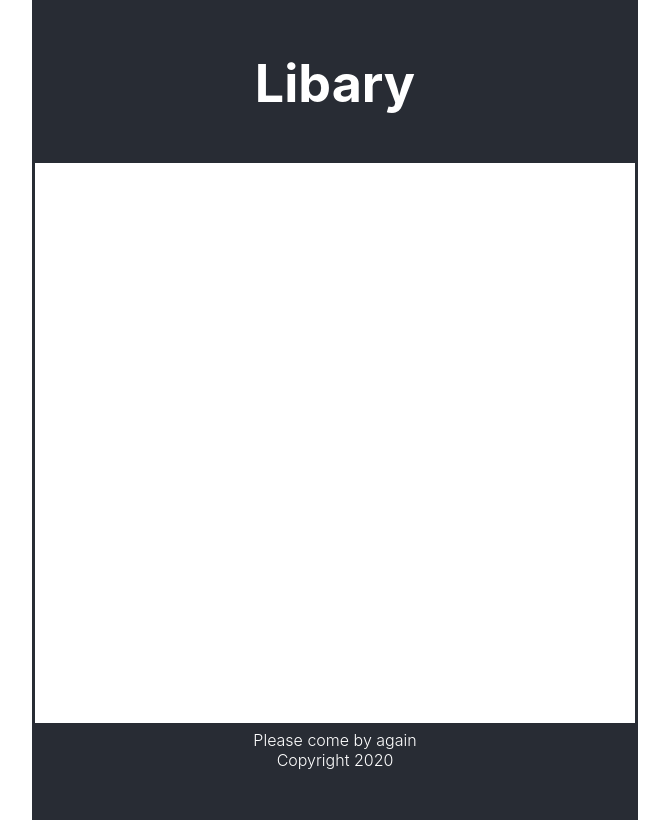
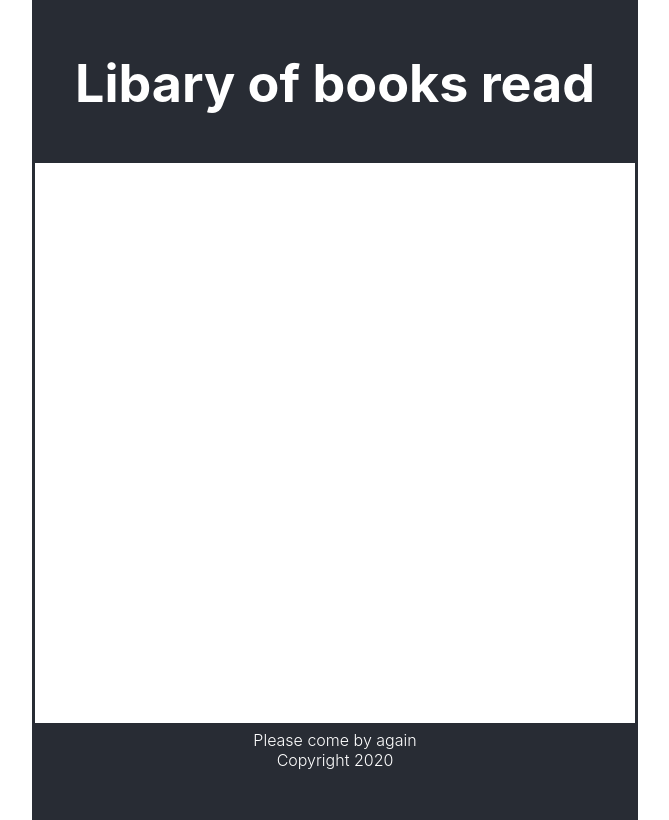
Before and after one commit to L0N/super-enigma, a React (Create React App) app: page / in a window 1280 px wide. Shown: the whole page, without its empty margins (305-974 px from the left). Built offline with nearby package versions, Linux system fonts and the light colour scheme.

Commit message:
update header

```diff
--- a/src/Components/Header.jsx
+++ b/src/Components/Header.jsx
@@ -4,7 +4,7 @@ export default class Header extends Component {
     render() {
         return (
             <div>
-                <h1>Libary</h1>
+                <h1>Libary of books read</h1>
             </div>
         )
     }
```
